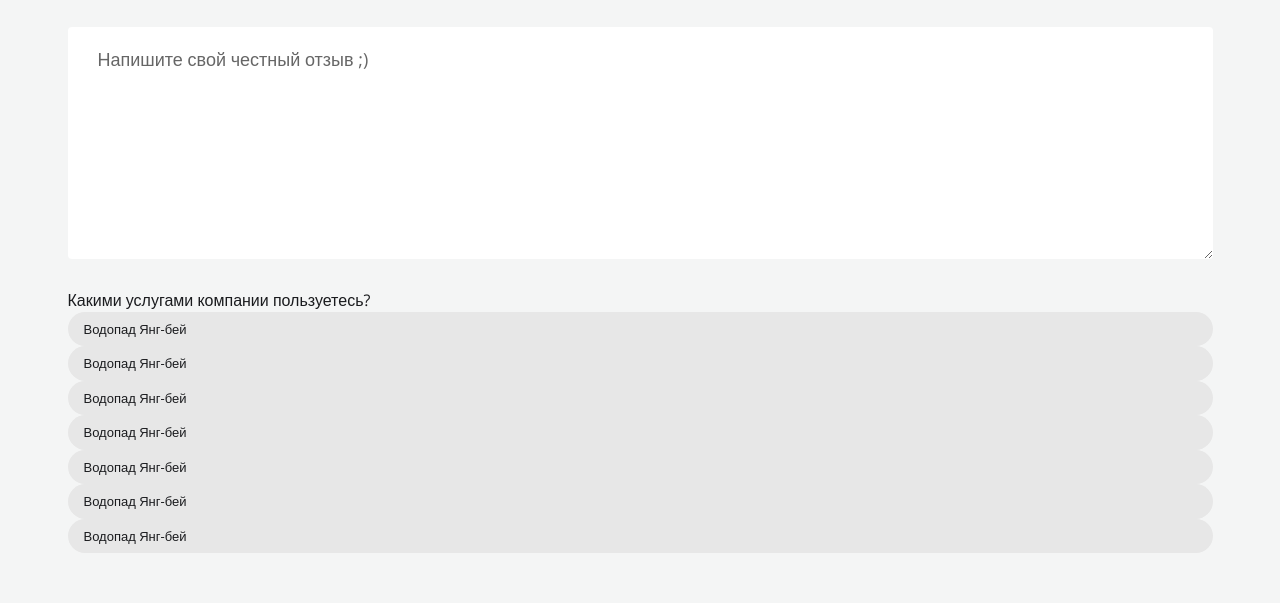
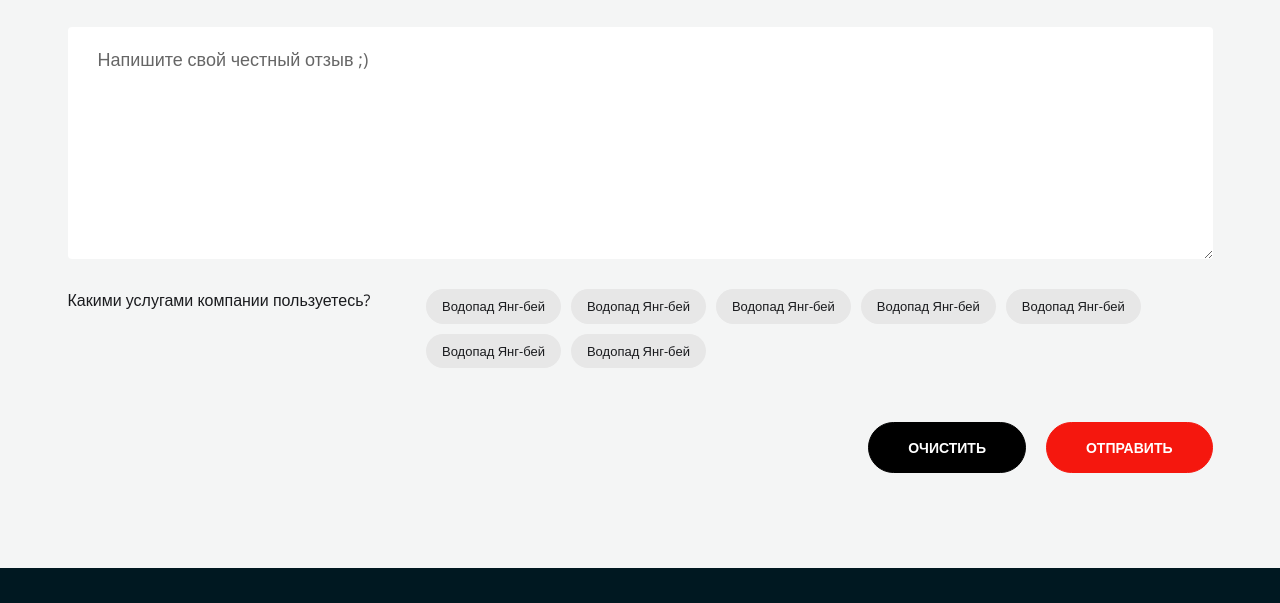
Before and after one commit to RolandSherier/air-asia, a plain HTML site: page reviews.html in a window 1280 px wide. Shown: the part 2413-3016 px from the top of the page. Drawn offline with nearby package versions, Linux system fonts and the light colour scheme; files whose address does not match are found by name.

Commit message:
Поля формы готовы

```diff
--- a/css/blocks/btn.css
+++ b/css/blocks/btn.css
@@ -4,17 +4,52 @@
 }
 
 .btn {
-    color: #fff;
     font-size: 14px;
     font-weight: 700;
     text-transform: uppercase;
-    padding: 16.5px 39px;
-    background: #f5170e;
-    border: 1px solid #f5170e;
     border-radius: 50px;
     border: none;
 }
 
-.btn:hover {
+.btn--short--white {
+    background: #fff;
+    border: 1px solid #f5170e;
+    color: #f5170e;
+}
+
+.btn--short--white {
+    padding: 16.5px 25px;
+    background: #f5170e;
+    color: #fff;
+}
+
+.btn--red--long {
+    padding: 16.5px 39px;
+    background: #f5170e;
+    border: 1px solid #f5170e;
+    color: #fff;
+}
+
+.btn--red--long:hover {
     box-shadow: 0 0 25px 0 rgba(245, 23, 14, .7);
 }
+
+.btn--black--long {
+    padding: 16.5px 39px;
+    background: #000;
+    border: 1px solid #000;
+    color: #fff;
+}
+
+.btn--black--long:hover {
+    background: #fff;
+    color: #000;
+}
+
+.form___btn {
+    margin-right: 20px;
+}
+
+.form___btn:last-child {
+    margin-right: 0;
+}
--- a/css/blocks/reviews.css
+++ b/css/blocks/reviews.css
@@ -124,6 +124,27 @@
    height: 232px;
 }
 
+.form__controls {
+   display: flex;
+   margin-bottom: 44px;
+}
+
+.form__controls-title {
+   width: 30%;
+   margin-right: 15px;
+}
+
+.controls {
+   flex: 1;
+   display: flex;
+   flex-wrap: wrap;
+}
+
+.controls__item {
+   margin-bottom: 10px;
+   margin-right: 10px;
+}
+
 .controls__elem {
    cursor: pointer;
 }
@@ -136,3 +157,8 @@
 .controls__checkbox {
    display: none;
 }
+
+.form__btns {
+   display: flex;
+   justify-content: flex-end;
+}
--- a/reviews.html
+++ b/reviews.html
@@ -204,6 +204,7 @@
                     <div class="form__row">
                         <textarea class="form__input form__input--textarea" placeholder="Напишите свой честный отзыв ;)"></textarea>
                     </div>
+                    <div class="form__controls">
                         <div class="form__controls-title">Какими услугами компании пользуетесь?</div>
                         <ul class="controls">
                             <li class="controls__item">
@@ -215,40 +216,45 @@
                             <li class="controls__item">
                                 <label class="controls__elem">
                                     <input type="checkbox" class="controls__checkbox">
-                                <div class="tag">Водопад Янг-бей</div>
+                                    <div class="tag controls__tag">Водопад Янг-бей</div>
                                 </label>
                             </li>
                             <li class="controls__item">
                                 <label class="controls__elem">
                                     <input type="checkbox" class="controls__checkbox">
-                                <div class="tag">Водопад Янг-бей</div>
+                                    <div class="tag controls__tag">Водопад Янг-бей</div>
                                 </label>
                             </li>
                             <li class="controls__item">
                                 <label class="controls__elem">
                                     <input type="checkbox" class="controls__checkbox">
-                                <div class="tag">Водопад Янг-бей</div>
+                                    <div class="tag controls__tag">Водопад Янг-бей</div>
                                 </label>
                             </li>
                             <li class="controls__item">
                                 <label class="controls__elem">
                                     <input type="checkbox" class="controls__checkbox">
-                                <div class="tag">Водопад Янг-бей</div>
+                                    <div class="tag controls__tag">Водопад Янг-бей</div>
                                 </label>
                             </li>
                             <li class="controls__item">
                                 <label class="controls__elem">
                                     <input type="checkbox" class="controls__checkbox">
-                                <div class="tag">Водопад Янг-бей</div>
+                                    <div class="tag controls__tag">Водопад Янг-бей</div>
                                 </label>
                             </li>
                             <li class="controls__item">
                                 <label class="controls__elem">
                                     <input type="checkbox" class="controls__checkbox">
-                                <div class="tag">Водопад Янг-бей</div>
+                                    <div class="tag controls__tag">Водопад Янг-бей</div>
                                 </label>
                             </li>
                         <ul>
+                    </div>
+                    <div class="form__btns">
+                        <button type="reset" class="btn form___btn btn--black--long">Очистить</button>
+                        <button type="submit" class="btn form___btn btn--red--long">Отправить</button>
+                    </div>
                 </form>
             </div>
         </section>
```
Lines whose indentation alone changed are shown as unchanged.
